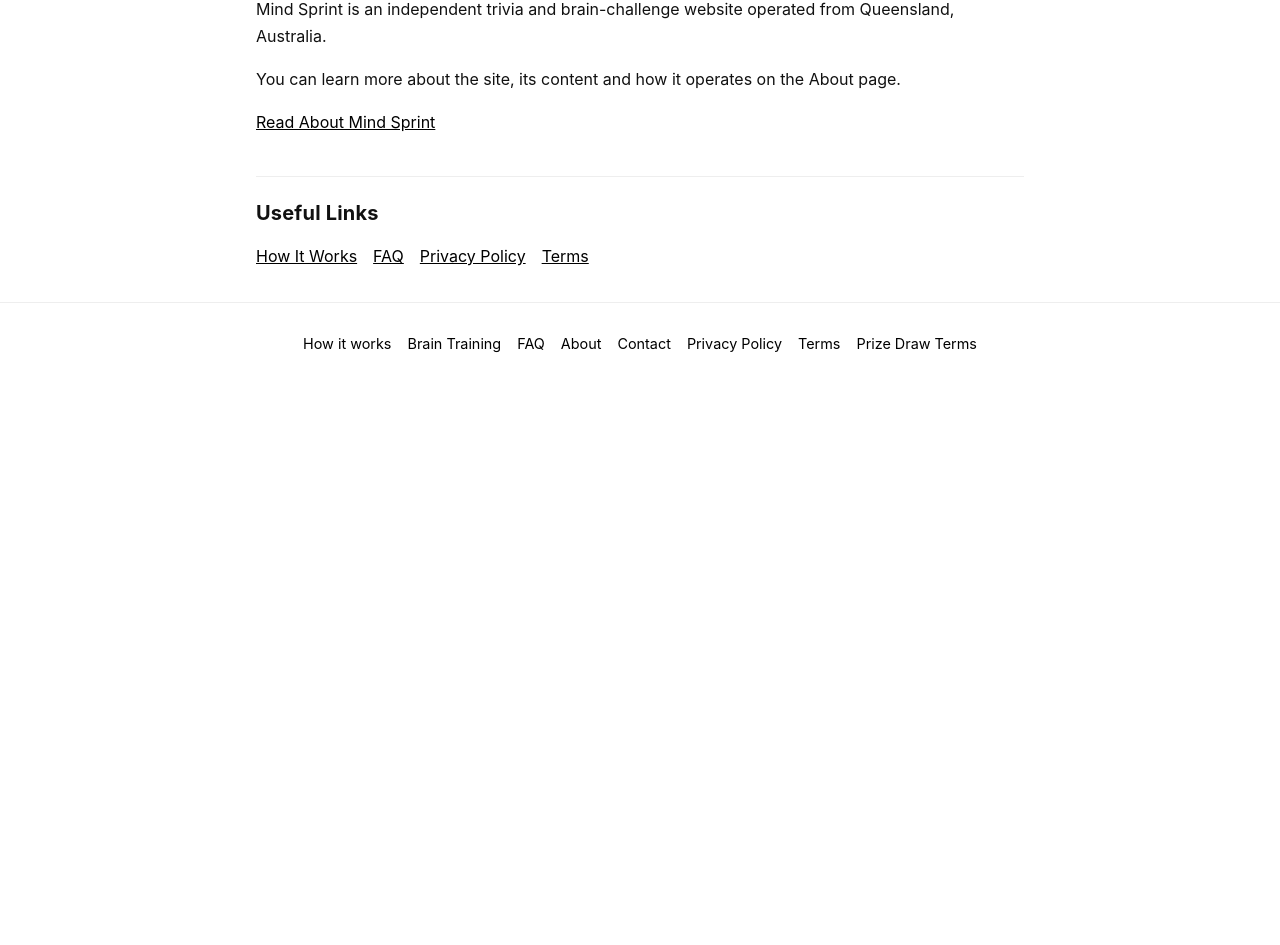
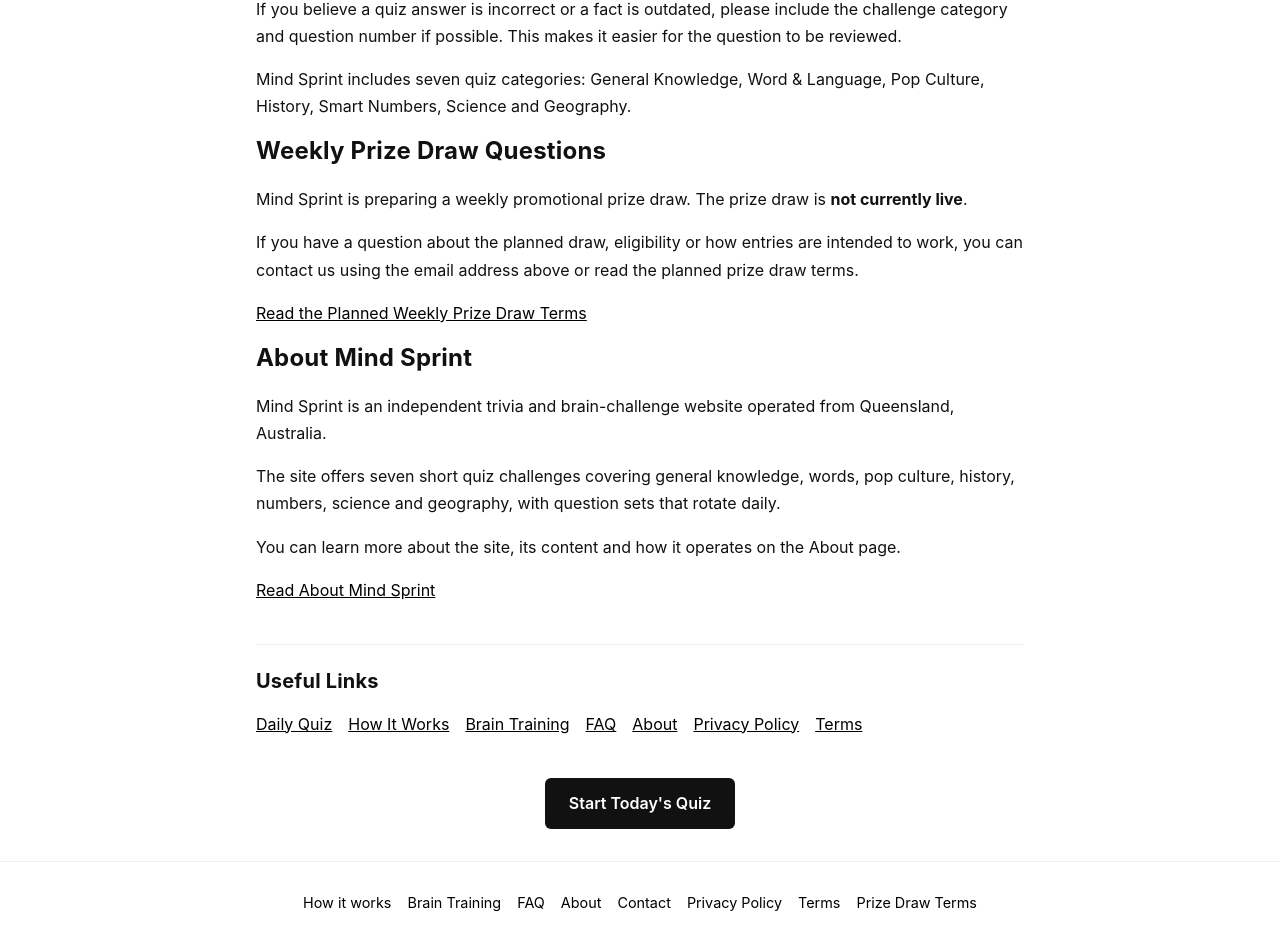
Before and after one commit to justinchase1984/mind-sprint, a Next.js app: page /contact in a window 1280 px wide. Shown: the part 719-1664 px from the top of the page. Before the commit the page ends 1105 px from the top, so only its background shows below. Built offline with nearby package versions, Linux system fonts and the light colour scheme; no server answers.

Commit message:
Update contact.tsx

```diff
--- a/pages/contact.tsx
+++ b/pages/contact.tsx
@@ -1,16 +1,126 @@
 // pages/contact.tsx
 import Head from 'next/head'
 import Link from 'next/link'
+
+const PAGE_URL =
+  'https://www.dailymindsprint.com/contact'
+
+const structuredData = {
+  '@context': 'https://schema.org',
+  '@graph': [
+    {
+      '@type': 'Organization',
+      '@id':
+        'https://www.dailymindsprint.com/#organization',
+      name: 'Mind Sprint',
+      url: 'https://www.dailymindsprint.com/',
+      email: 'hello@dailymindsprint.com',
+    },
+    {
+      '@type': 'WebSite',
+      '@id':
+        'https://www.dailymindsprint.com/#website',
+      url: 'https://www.dailymindsprint.com/',
+      name: 'Mind Sprint',
+      publisher: {
+        '@id':
+          'https://www.dailymindsprint.com/#organization',
+      },
+    },
+    {
+      '@type': 'ContactPage',
+      '@id':
+        'https://www.dailymindsprint.com/contact#webpage',
+      url: PAGE_URL,
+      name:
+        'Contact Mind Sprint | Support, Feedback & Quiz Corrections',
+      description:
+        'Contact Mind Sprint with questions, quiz corrections, feedback, technical issues, privacy enquiries or questions about the planned weekly prize draw.',
+      isPartOf: {
+        '@id':
+          'https://www.dailymindsprint.com/#website',
+      },
+      about: {
+        '@id':
+          'https://www.dailymindsprint.com/#organization',
+      },
+      dateModified:
+        '2026-10-07',
+    },
+  ],
+}
 
 export default function Contact() {
   return (
     <>
       <Head>
-        <title>Contact Mind Sprint | Support & Feedback</title>
+        <title>
+          Contact Mind Sprint | Support, Feedback &amp; Quiz Corrections
+        </title>
 
         <meta
           name="description"
-          content="Contact Mind Sprint with questions, feedback, corrections or website issues."
+          content="Contact Mind Sprint with questions, quiz corrections, feedback, technical issues, privacy enquiries or questions about the planned weekly prize draw."
+        />
+
+        <meta
+          name="robots"
+          content="index, follow"
+        />
+
+        <link
+          rel="canonical"
+          href={PAGE_URL}
+        />
+
+        <meta
+          property="og:type"
+          content="website"
+        />
+
+        <meta
+          property="og:site_name"
+          content="Mind Sprint"
+        />
+
+        <meta
+          property="og:title"
+          content="Contact Mind Sprint | Support, Feedback & Quiz Corrections"
+        />
+
+        <meta
+          property="og:description"
+          content="Get in touch with Mind Sprint about quiz questions, feedback, website issues, privacy enquiries or the planned weekly prize draw."
+        />
+
+        <meta
+          property="og:url"
+          content={PAGE_URL}
+        />
+
+        <meta
+          name="twitter:card"
+          content="summary"
+        />
+
+        <meta
+          name="twitter:title"
+          content="Contact Mind Sprint | Support, Feedback & Quiz Corrections"
+        />
+
+        <meta
+          name="twitter:description"
+          content="Get in touch with Mind Sprint about quiz questions, feedback, website issues, privacy enquiries or the planned weekly prize draw."
+        />
+
+        <script
+          type="application/ld+json"
+          dangerouslySetInnerHTML={{
+            __html:
+              JSON.stringify(
+                structuredData
+              ),
+          }}
         />
       </Head>
 
@@ -22,10 +132,17 @@
           lineHeight: 1.7,
         }}
       >
-        <h1>Contact Mind Sprint</h1>
+        <h1>
+          Contact Mind Sprint
+        </h1>
 
-        <p style={{ color: '#777', marginTop: '-0.5rem' }}>
-          We’re happy to hear from Mind Sprint players.
+        <p
+          style={{
+            color: '#777',
+            marginTop: '-0.5rem',
+          }}
+        >
+          We&apos;re happy to hear from Mind Sprint players.
         </p>
 
         <p>
@@ -34,7 +151,9 @@
           Mind Sprint directly by email.
         </p>
 
-        <h2>Email</h2>
+        <h2>
+          Email
+        </h2>
 
         <p>
           <strong>Email:</strong>{' '}
@@ -50,22 +169,97 @@
           noticed it.
         </p>
 
-        <h2>What You Can Contact Us About</h2>
+        <h2>
+          What You Can Contact Us About
+        </h2>
 
         <ul>
-          <li>incorrect or outdated quiz questions;</li>
-          <li>technical or website problems;</li>
-          <li>feedback about Mind Sprint challenges;</li>
-          <li>privacy or personal-information enquiries;</li>
-          <li>the planned weekly prize draw; or</li>
-          <li>general questions about Mind Sprint.</li>
+          <li>
+            incorrect or outdated quiz questions;
+          </li>
+
+          <li>
+            technical or website problems;
+          </li>
+
+          <li>
+            feedback about Mind Sprint challenges;
+          </li>
+
+          <li>
+            privacy or personal-information enquiries;
+          </li>
+
+          <li>
+            the planned weekly prize draw; or
+          </li>
+
+          <li>
+            general questions about Mind Sprint.
+          </li>
         </ul>
 
-        <h2>About Mind Sprint</h2>
+        <h2>
+          Reporting a Quiz Question
+        </h2>
+
+        <p>
+          If you believe a quiz answer is incorrect or a fact is outdated,
+          please include the challenge category and question number if possible.
+          This makes it easier for the question to be reviewed.
+        </p>
+
+        <p>
+          Mind Sprint includes seven quiz categories: General Knowledge, Word
+          &amp; Language, Pop Culture, History, Smart Numbers, Science and
+          Geography.
+        </p>
+
+        <h2>
+          Weekly Prize Draw Questions
+        </h2>
+
+        <p>
+          Mind Sprint is preparing a weekly promotional prize draw. The prize
+          draw is <strong>not currently live</strong>.
+        </p>
+
+        <p>
+          If you have a question about the planned draw, eligibility or how
+          entries are intended to work, you can contact us using the email
+          address above or read the planned prize draw terms.
+        </p>
+
+        <p>
+          <Link
+            href="/weekly-prize-draw-terms"
+            legacyBehavior
+          >
+            <a
+              style={{
+                color: '#000',
+                textDecoration:
+                  'underline',
+              }}
+            >
+              Read the Planned Weekly Prize Draw Terms
+            </a>
+          </Link>
+        </p>
+
+        <h2>
+          About Mind Sprint
+        </h2>
 
         <p>
           Mind Sprint is an independent trivia and brain-challenge website
           operated from Queensland, Australia.
+        </p>
+
+        <p>
+          The site offers seven short quiz challenges covering general
+          knowledge, words, pop culture, history, numbers, science and
+          geography, with question sets that rotate daily.
         </p>
 
         <p>
@@ -74,8 +268,17 @@
         </p>
 
         <p>
-          <Link href="/about" legacyBehavior>
-            <a style={{ color: '#000', textDecoration: 'underline' }}>
+          <Link
+            href="/about"
+            legacyBehavior
+          >
+            <a
+              style={{
+                color: '#000',
+                textDecoration:
+                  'underline',
+              }}
+            >
               Read About Mind Sprint
             </a>
           </Link>
@@ -85,10 +288,17 @@
           style={{
             marginTop: '2.5rem',
             paddingTop: '1.5rem',
-            borderTop: '1px solid #eee',
+            borderTop:
+              '1px solid #eee',
           }}
         >
-          <h2 style={{ fontSize: 20 }}>Useful Links</h2>
+          <h2
+            style={{
+              fontSize: 20,
+            }}
+          >
+            Useful Links
+          </h2>
 
           <div
             style={{
@@ -97,31 +307,141 @@
               gap: '1rem',
             }}
           >
-            <Link href="/how-it-works" legacyBehavior>
-              <a style={{ color: '#000', textDecoration: 'underline' }}>
+            <Link
+              href="/"
+              legacyBehavior
+            >
+              <a
+                style={{
+                  color: '#000',
+                  textDecoration:
+                    'underline',
+                }}
+              >
+                Daily Quiz
+              </a>
+            </Link>
+
+            <Link
+              href="/how-it-works"
+              legacyBehavior
+            >
+              <a
+                style={{
+                  color: '#000',
+                  textDecoration:
+                    'underline',
+                }}
+              >
                 How It Works
               </a>
             </Link>
 
-            <Link href="/faq" legacyBehavior>
-              <a style={{ color: '#000', textDecoration: 'underline' }}>
+            <Link
+              href="/brain-training"
+              legacyBehavior
+            >
+              <a
+                style={{
+                  color: '#000',
+                  textDecoration:
+                    'underline',
+                }}
+              >
+                Brain Training
+              </a>
+            </Link>
+
+            <Link
+              href="/faq"
+              legacyBehavior
+            >
+              <a
+                style={{
+                  color: '#000',
+                  textDecoration:
+                    'underline',
+                }}
+              >
                 FAQ
               </a>
             </Link>
 
-            <Link href="/privacy" legacyBehavior>
-              <a style={{ color: '#000', textDecoration: 'underline' }}>
+            <Link
+              href="/about"
+              legacyBehavior
+            >
+              <a
+                style={{
+                  color: '#000',
+                  textDecoration:
+                    'underline',
+                }}
+              >
+                About
+              </a>
+            </Link>
+
+            <Link
+              href="/privacy"
+              legacyBehavior
+            >
+              <a
+                style={{
+                  color: '#000',
+                  textDecoration:
+                    'underline',
+                }}
+              >
                 Privacy Policy
               </a>
             </Link>
 
-            <Link href="/terms" legacyBehavior>
-              <a style={{ color: '#000', textDecoration: 'underline' }}>
+            <Link
+              href="/terms"
+              legacyBehavior
+            >
+              <a
+                style={{
+                  color: '#000',
+                  textDecoration:
+                    'underline',
+                }}
+              >
                 Terms
               </a>
             </Link>
           </div>
         </div>
+
+        <div
+          style={{
+            marginTop: '2.5rem',
+            textAlign: 'center',
+          }}
+        >
+          <Link
+            href="/puzzle/1?challenge=1"
+            legacyBehavior
+          >
+            <a
+              style={{
+                display:
+                  'inline-block',
+                padding:
+                  '12px 24px',
+                background: '#111',
+                color: '#fff',
+                borderRadius: 6,
+                textDecoration:
+                  'none',
+                fontWeight: 600,
+              }}
+            >
+              Start Today&apos;s Quiz
+            </a>
+          </Link>
+        </div>
       </main>
     </>
   )
```
